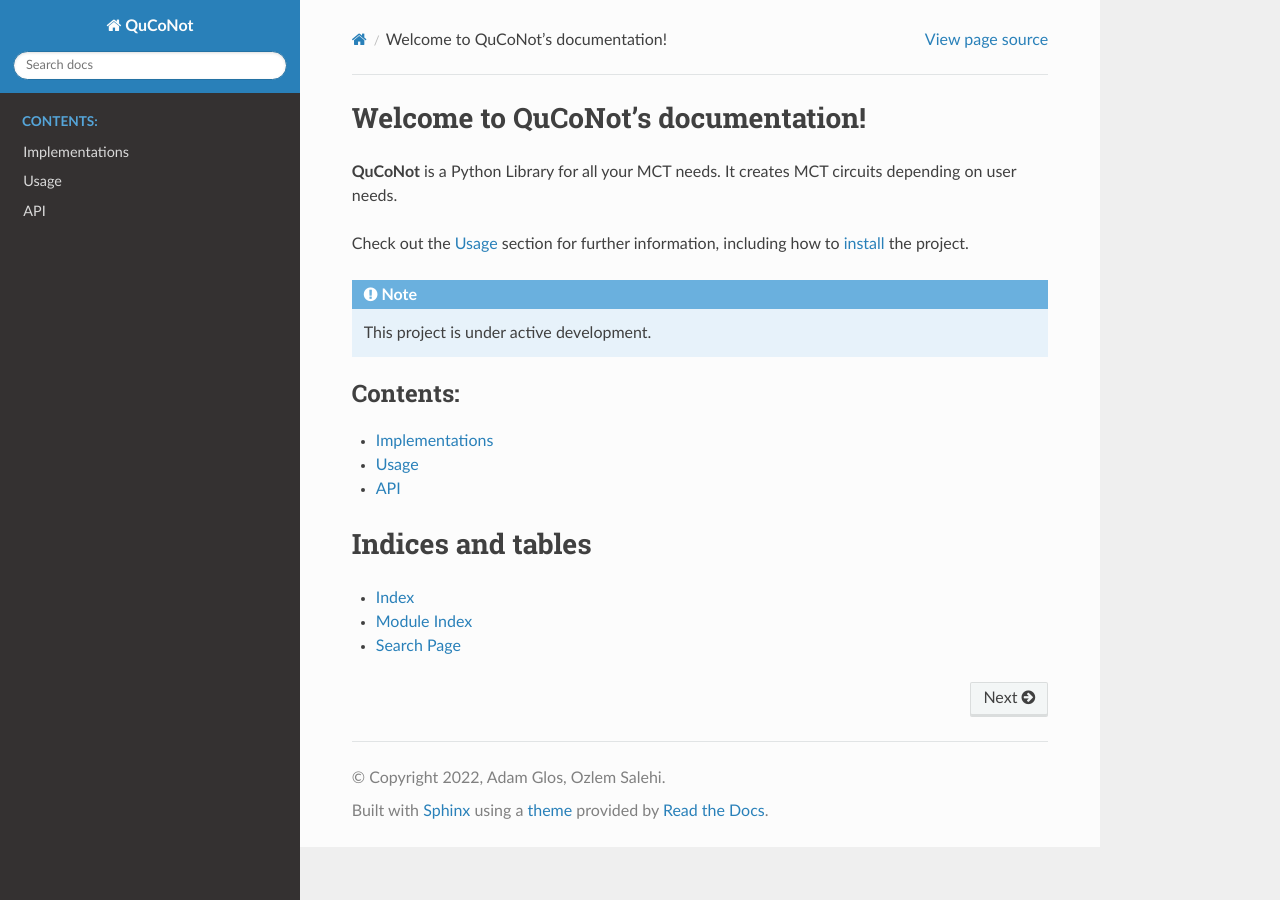
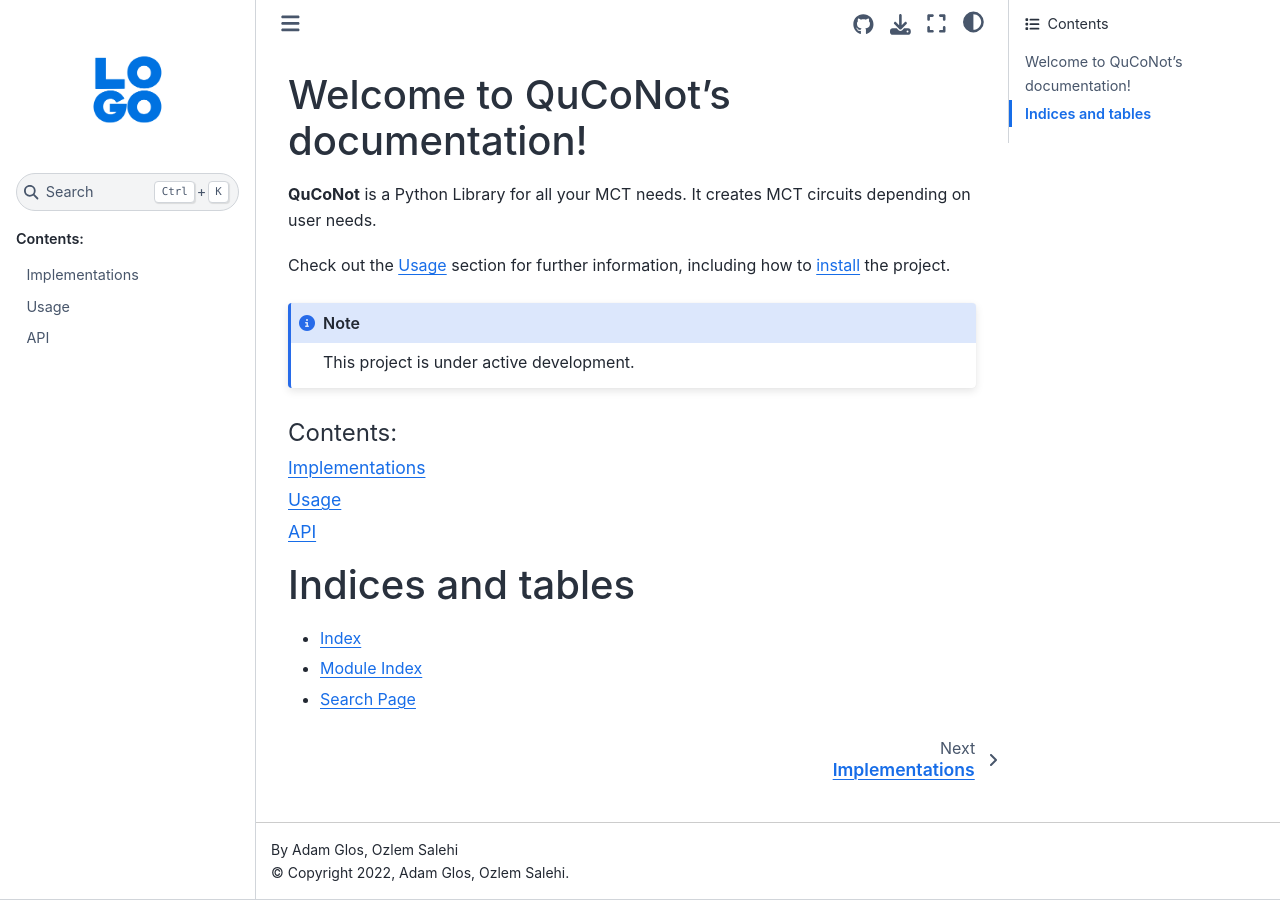
Before and after one commit to QuCoNot/QuCoNot, a Sphinx documentation site: the page built from docs/source/index.rst, in a window 1280 px wide. Built offline with Sphinx 7.4.7 and the Sphinx Book theme 1.1.4, drawn with Linux system fonts in a browser that asks for light colours.

Commit message:
change theme

```diff
--- a/docs/source/conf.py
+++ b/docs/source/conf.py
@@ -33,22 +33,32 @@ extensions = [
     "sphinx.ext.napoleon",
     "sphinx.ext.inheritance_diagram",
     "sphinx.ext.viewcode",
-    #"sphinxcontrib.bibtex",
+    "sphinxcontrib.bibtex",
     "sphinx.ext.graphviz",
     "sphinx.ext.intersphinx",
     "sphinx_automodapi.automodapi",
     "sphinx_copybutton",
     "sphinx.ext.duration",
-    #"m2r2",
+    "sphinx_togglebutton",
+    "m2r2",
 ]
 templates_path = ['_templates']
 exclude_patterns = []
 numpydoc_show_class_members = False
 autosummary_generate = True
+bibtex_bibfiles = ['refs.bib']
 
 
 # -- Options for HTML output -------------------------------------------------
 # https://www.sphinx-doc.org/en/master/usage/configuration.html#options-for-html-output
 
-html_theme = "sphinx_rtd_theme"
+#html_theme = "sphinx_rtd_theme"
+html_theme = "sphinx_book_theme"
 html_static_path = ['_static']
+html_theme_options = {
+    "repository_url": "https://github.com/QuCoNot/QuCoNot",
+    "use_repository_button": True,
+    "use_issues_button": True,
+}
+html_logo = "logo.png"
+html_title = "QuCoNot"
```
Also changed, not shown: docs/source/logo.png (added).
